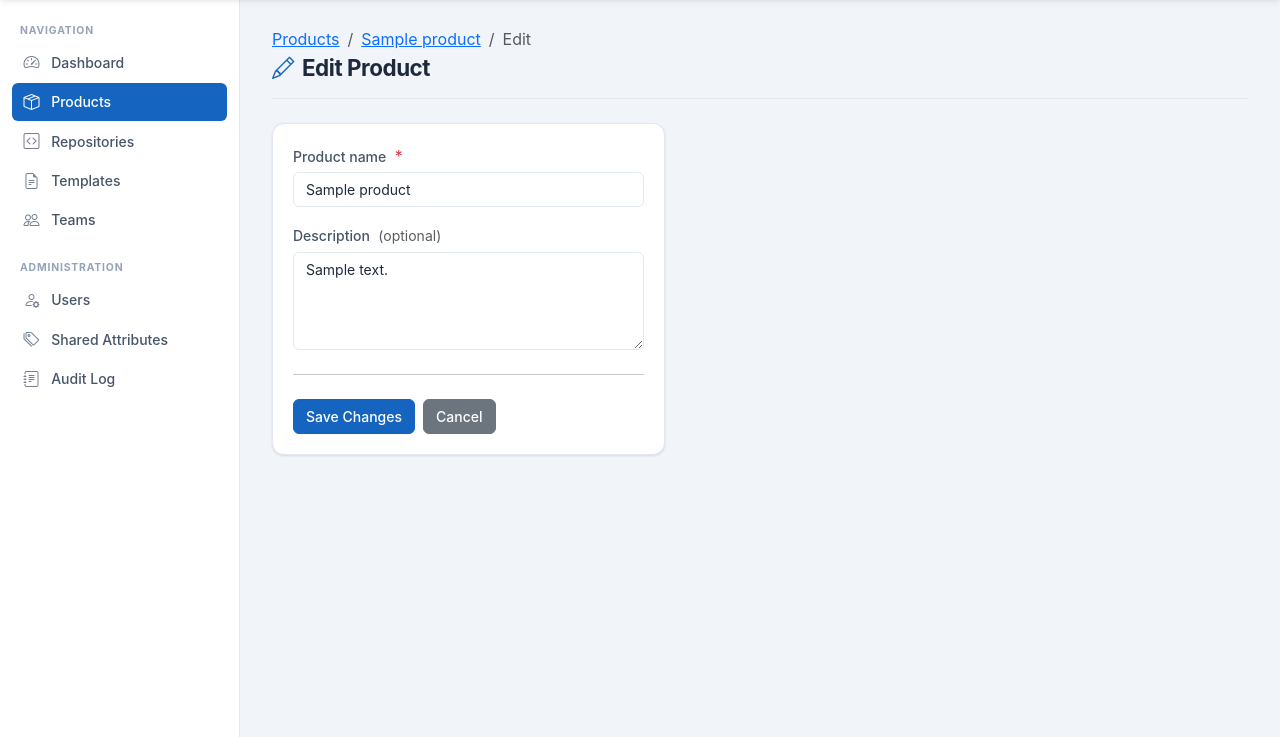
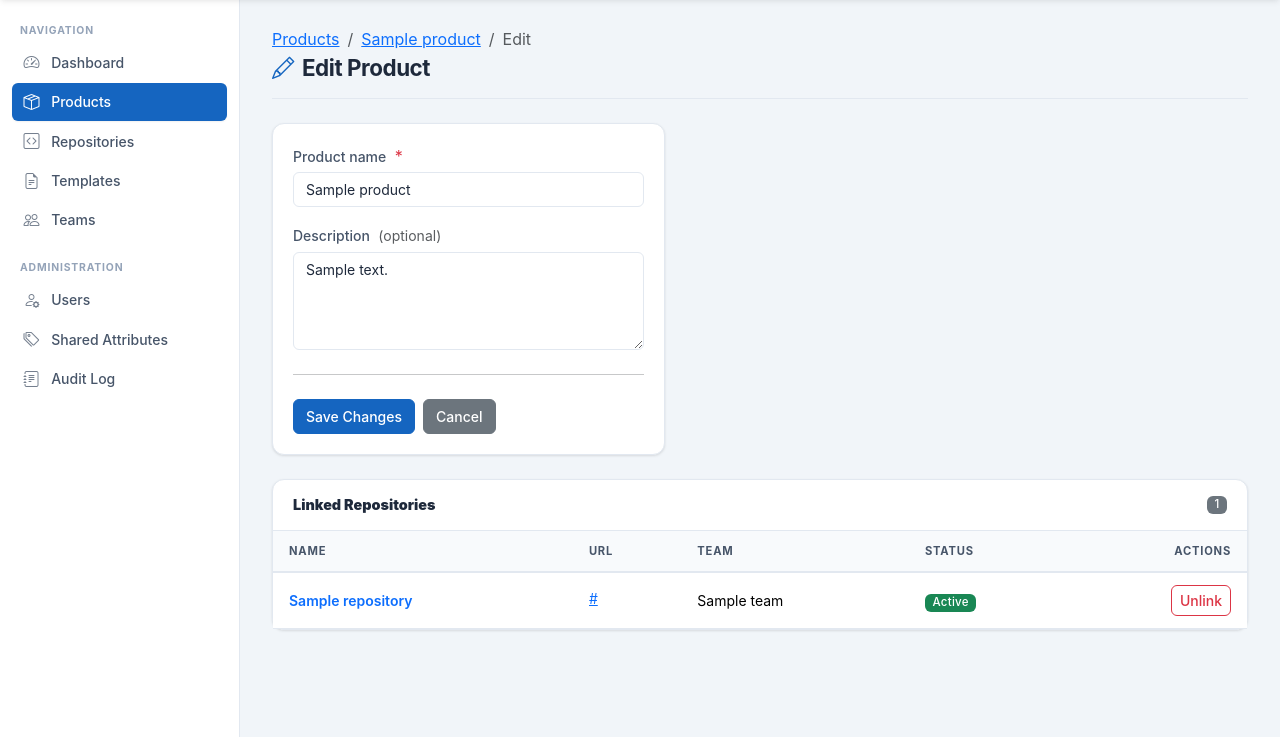
Before and after one commit to skydockAI/ai-native-compass, a Flask app: page /products/1/edit in a window 1280 px wide. Shown: the part 63-800 px from the top of the page. Run offline with Flask 3, Linux system fonts and the light colour scheme; a user stored in the database is signed in; tables that the repository leaves empty hold one stand-in row (values such as "Sample post").

Commit message:
Fix: product-repo link management moved to edit page only
- Detail page is now read-only: shows linked repositories table with
  no link/unlink controls
- Edit page now includes the full repo link management section:
  linked repos table with Unlink buttons + Link dropdown for adding
  new links (supports linking multiple repositories one at a time)
- edit route now passes available_repos context required by edit template
- link_repo and unlink_repo routes redirect to edit page (not detail)
  after each action, keeping the user in the editing context
- Added 2 new route tests: detail has no link/unlink controls,
  edit page shows link management section (406/406 passing)

Co-Authored-By: Claude Sonnet 4.6 <noreply@anthropic.com>

```diff
--- a/src/app/routes/products.py
+++ b/src/app/routes/products.py
@@ -42,15 +42,7 @@ def detail(product_id):
         flash('Product not found.', 'danger')
         return redirect(url_for('products.index'))
 
-    active_repos = repository_service.get_repositories(include_archived=False)
-    linked_repo_ids = {r.id for r in product.repositories}
-    available_repos = [r for r in active_repos if r.id not in linked_repo_ids]
-
-    return render_template(
-        'products/detail.html',
-        product=product,
-        available_repos=available_repos,
-    )
+    return render_template('products/detail.html', product=product)
 
 
 # ---------------------------------------------------------------------------
@@ -112,7 +104,11 @@ def edit(product_id):
         except ProductServiceError as exc:
             flash(str(exc), 'danger')
 
-    return render_template('products/edit.html', form=form, product=product)
+    active_repos = repository_service.get_repositories(include_archived=False)
+    linked_repo_ids = {r.id for r in product.repositories}
+    available_repos = [r for r in active_repos if r.id not in linked_repo_ids]
+
+    return render_template('products/edit.html', form=form, product=product, available_repos=available_repos)
 
 
 # ---------------------------------------------------------------------------
@@ -157,14 +153,14 @@ def link_repo(product_id):
     repo_id = request.form.get('repo_id', type=int)
     if not repo_id:
         flash('Please select a repository to link.', 'danger')
-        return redirect(url_for('products.detail', product_id=product_id))
+        return redirect(url_for('products.edit', product_id=product_id))
 
     try:
         product_service.link_repository(product_id, repo_id)
         flash('Repository linked successfully.', 'success')
     except ProductServiceError as exc:
         flash(str(exc), 'danger')
-    return redirect(url_for('products.detail', product_id=product_id))
+    return redirect(url_for('products.edit', product_id=product_id))
 
 
 @products_bp.route('/<int:product_id>/unlink-repo', methods=['POST'])
@@ -175,14 +171,14 @@ def unlink_repo(product_id):
     repo_id = request.form.get('repo_id', type=int)
     if not repo_id:
         flash('Repository not specified.', 'danger')
-        return redirect(url_for('products.detail', product_id=product_id))
+        return redirect(url_for('products.edit', product_id=product_id))
 
     try:
         product_service.unlink_repository(product_id, repo_id)
         flash('Repository unlinked successfully.', 'success')
     except ProductServiceError as exc:
         flash(str(exc), 'danger')
-    return redirect(url_for('products.detail', product_id=product_id))
+    return redirect(url_for('products.edit', product_id=product_id))
 
 
 # ---------------------------------------------------------------------------
--- a/src/app/templates/products/edit.html
+++ b/src/app/templates/products/edit.html
@@ -19,7 +19,7 @@
 
 <div class="row">
     <div class="col-lg-7 col-xl-5">
-        <div class="card">
+        <div class="card mb-4">
             <div class="card-body">
                 <form method="POST" novalidate>
                     {{ form.hidden_tag() }}
@@ -53,4 +53,86 @@
         </div>
     </div>
 </div>
+
+{# Repository link management (REQ-025, REQ-054) #}
+<div class="card mb-4">
+    <div class="card-header d-flex justify-content-between align-items-center">
+        <strong>Linked Repositories</strong>
+        <span class="badge bg-secondary">{{ product.repositories | length }}</span>
+    </div>
+
+    {% if product.repositories %}
+    <div class="table-responsive">
+        <table class="table table-hover mb-0">
+            <thead>
+                <tr>
+                    <th>Name</th>
+                    <th>URL</th>
+                    <th>Team</th>
+                    <th>Status</th>
+                    <th class="text-end">Actions</th>
+                </tr>
+            </thead>
+            <tbody>
+                {% for repo in product.repositories %}
+                <tr{% if repo.is_archived %} class="text-muted"{% endif %}>
+                    <td>
+                        <a href="{{ url_for('repositories.detail', repo_id=repo.id) }}" class="text-decoration-none fw-semibold">
+                            {{ repo.name }}
+                        </a>
+                    </td>
+                    <td>
+                        <a href="{{ repo.url }}" target="_blank" rel="noopener noreferrer" class="text-truncate d-inline-block" style="max-width:220px;" title="{{ repo.url }}">
+                            {{ repo.url }}
+                        </a>
+                    </td>
+                    <td>{{ repo.team.name if repo.team else '—' }}</td>
+                    <td>
+                        {% if repo.is_archived %}
+                            <span class="badge bg-warning text-dark">Archived</span>
+                        {% else %}
+                            <span class="badge bg-success">Active</span>
+                        {% endif %}
+                    </td>
+                    <td class="text-end">
+                        <form method="POST" action="{{ url_for('products.unlink_repo', product_id=product.id) }}" class="d-inline">
+                            <input type="hidden" name="csrf_token" value="{{ csrf_token() }}">
+                            <input type="hidden" name="repo_id" value="{{ repo.id }}">
+                            <button type="submit" class="btn btn-outline-danger btn-sm" title="Unlink">
+                                <i class="bi bi-unlink"></i> Unlink
+                            </button>
+                        </form>
+                    </td>
+                </tr>
+                {% endfor %}
+            </tbody>
+        </table>
+    </div>
+    {% else %}
+    <div class="card-body empty-state">
+        <i class="bi bi-code-square"></i>
+        <p class="mb-0">No repositories linked to this product.</p>
+    </div>
+    {% endif %}
+
+    {% if available_repos %}
+    <div class="card-footer">
+        <form method="POST" action="{{ url_for('products.link_repo', product_id=product.id) }}" class="d-flex gap-2 align-items-end">
+            <input type="hidden" name="csrf_token" value="{{ csrf_token() }}">
+            <div class="flex-grow-1">
+                <label for="repo_id" class="form-label mb-1 small fw-semibold">Link a repository</label>
+                <select name="repo_id" id="repo_id" class="form-select form-select-sm">
+                    <option value="">— select a repository —</option>
+                    {% for repo in available_repos %}
+                    <option value="{{ repo.id }}">{{ repo.name }}</option>
+                    {% endfor %}
+                </select>
+            </div>
+            <button type="submit" class="btn btn-primary btn-sm">
+                <i class="bi bi-link me-1"></i>Link
+            </button>
+        </form>
+    </div>
+    {% endif %}
+</div>
 {% endblock %}
```
Also changed, not shown: src/app/templates/products/detail.html (+1 -35 lines), tests/test_routes/test_products.py (+16 -1 lines).
